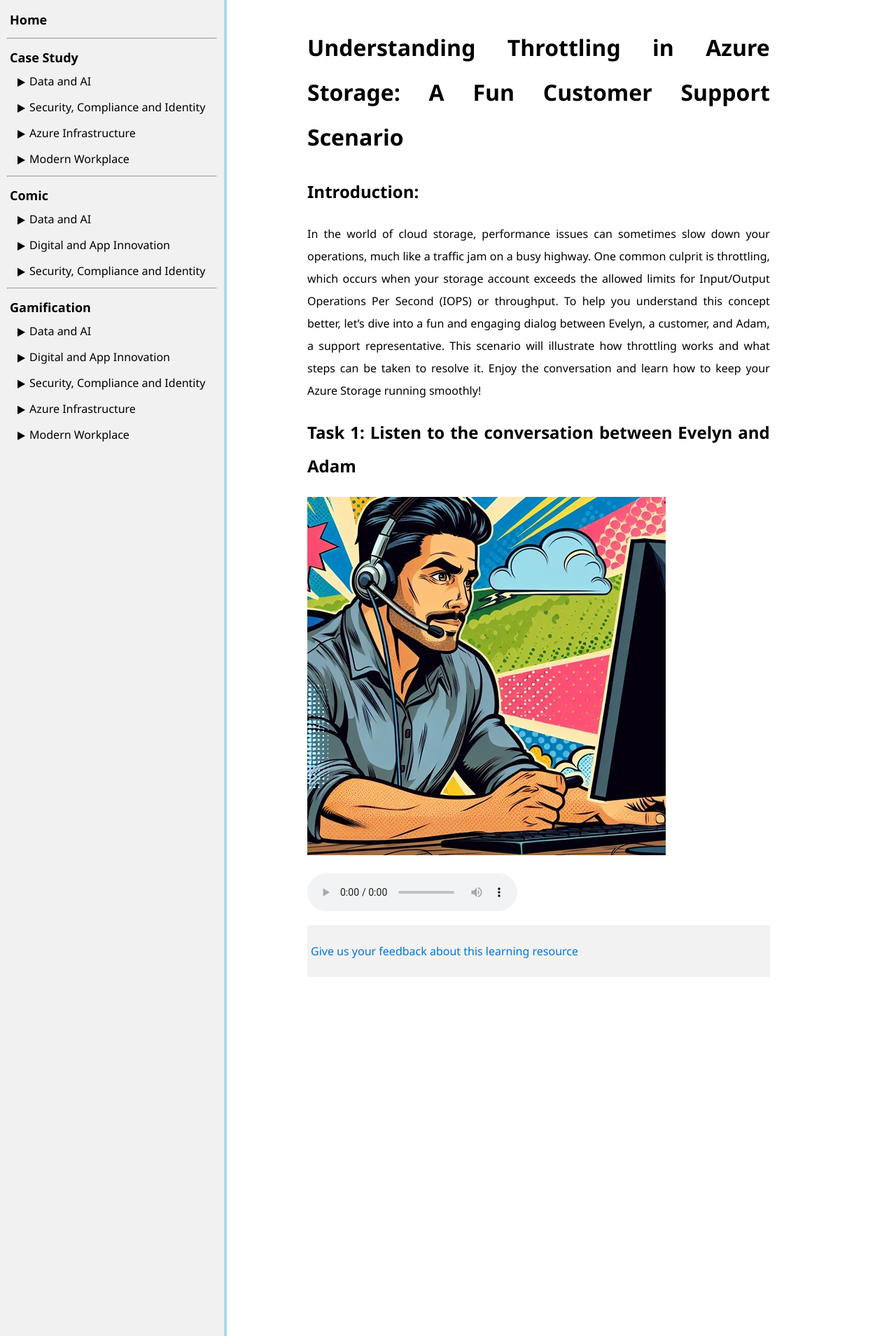
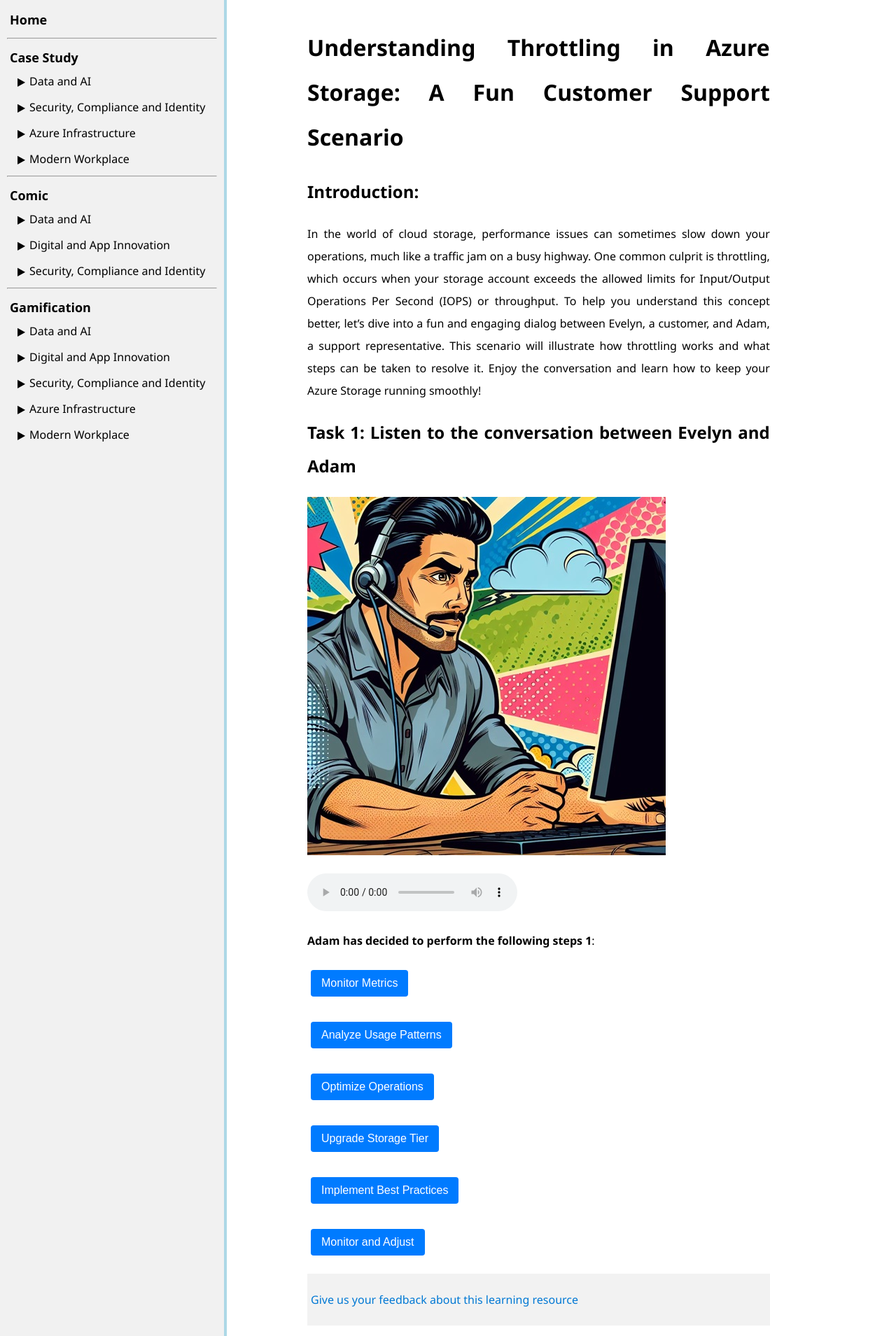
Before and after one commit to ningweinw/iengage, a Jekyll site: the page built from project-files/case-study/Azure Infrastructure/Storage account performance.md, in a window 1280 px wide. Shown: the whole page at 70% size. Built offline with Jekyll 4.4.1, drawn with Linux system fonts in a browser that asks for light colours.

Commit message:
Update Storage account performance.md

```diff
--- a/project-files/case-study/Azure Infrastructure/Storage account performance.md
+++ b/project-files/case-study/Azure Infrastructure/Storage account performance.md
@@ -21,3 +21,48 @@
   <source src=" /iengage/project-files/case-study/Azure Infrastructure/videos/storageperformance.m4a" type="audio/mpeg">
   Your browser does not support the audio element.
 </audio>
+
+
+**Adam has decided to perform the following steps 1**:
+
+   <button onclick="toggleSolution('solution1')">Monitor Metrics</button>
+   <div id="solution1" style="display:none;">
+     <p>The rep will start by checking the Azure Monitor metrics for the storage account, focusing on IOPS and throughput usage. This helps identify if the limits are being exceeded.</p>
+   </div>
+
+  <button onclick="toggleSolution('solution2')">Analyze Usage Patterns</button>
+   <div id="solution1" style="display:none;">
+     <p>They will look at the usage patterns to understand when and why the limits are being hit. This includes checking for any spikes in activity or inefficient operations.</p>
+   </div>
+
+   <button onclick="toggleSolution('solution3')">Optimize Operations</button>
+   <div id="solution1" style="display:none;">
+     <p>The rep will suggest optimizing the application's read/write operations. This could involve batching requests, reducing the frequency of operations, or optimizing the data access patterns.</p>
+   </div>
+
+   <button onclick="toggleSolution('solution4')">Upgrade Storage Tier</button>
+   <div id="solution1" style="display:none;">
+     <p>If the current storage tier is insufficient, the rep might recommend upgrading to a higher performance tier, such as Premium Storage, which offers higher IOPS and throughput limits.</p>
+   </div>
+
+   <button onclick="toggleSolution('solution5')">Implement Best Practices</button>
+   <div id="solution1" style="display:none;">
+     <p>They will ensure that best practices are being followed, such as using the appropriate storage tier for the workload, enabling caching where applicable, and optimizing network configurations.</p>
+   </div>
+
+  <button onclick="toggleSolution('solution6')">Monitor and Adjust</button>
+   <div id="solution1" style="display:none;">
+     <p>After making the necessary changes, the rep will continue to monitor the performance to ensure the issue is resolved and make further adjustments if needed.</p>
+   </div>
+
+
+   <script>
+     function toggleSolution(id) {
+  var element = document.getElementById(id);
+  if (element.style.display === "none") {
+    element.style.display = "block";
+  } else {
+    element.style.display = "none";
+  }
+}
+   </script>
```
